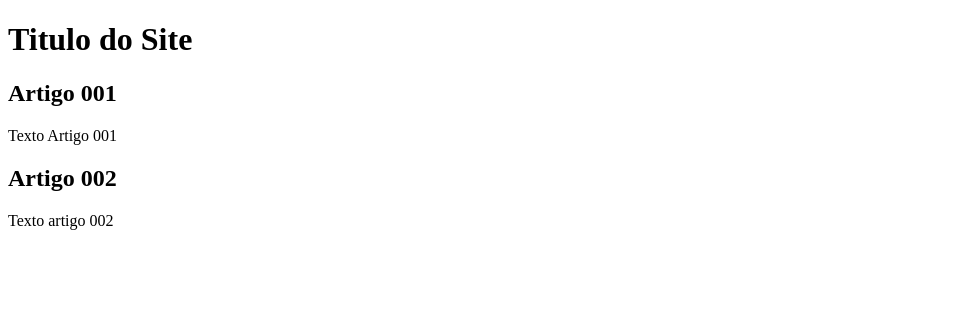
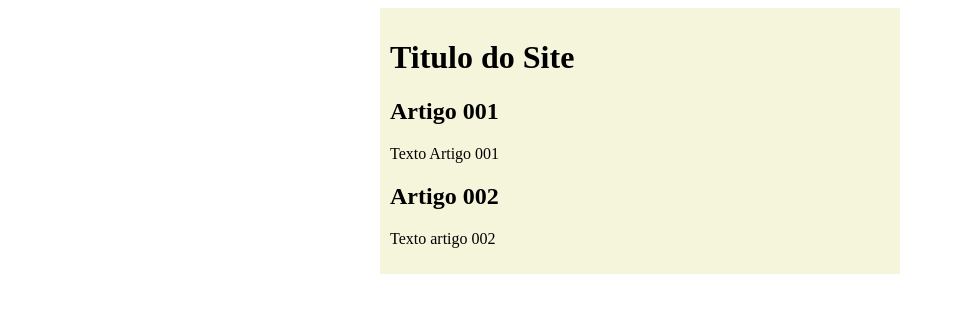
Before and after one commit to izadorettos/Projeto_site, a plain HTML site: page Index.html in a window 1280 px wide. Shown: the whole page, without its empty margins (0-955 px from the left). Drawn offline with Linux system fonts and the light colour scheme.

Commit message:
design iniciado

```diff
--- a/Index.html
+++ b/Index.html
@@ -4,6 +4,7 @@
     <meta charset="UTF-8">
     <meta name="viewport" content="width=device-width, initial-scale=1.0">
     <title>Titulo do Site</title>
+    <link rel="stylesheet" href="estilos/style.css">
 </head>
 <body>
     <main>
--- /dev/null
+++ b/estilos/style.css
@@ -0,0 +1,16 @@
+{
+    font-family; Arial, Helvetica, sans-serit;
+    font-size; 16px;
+}
+
+body {
+    background-color: blueviolet(204, 157, 248);
+
+}
+main {
+    background-color: beige;
+    width: 500px;
+    margin: auto;
+    padding: 10px;
+    box-shadow: 0cap; 3px 3px 5px;
+}
```
